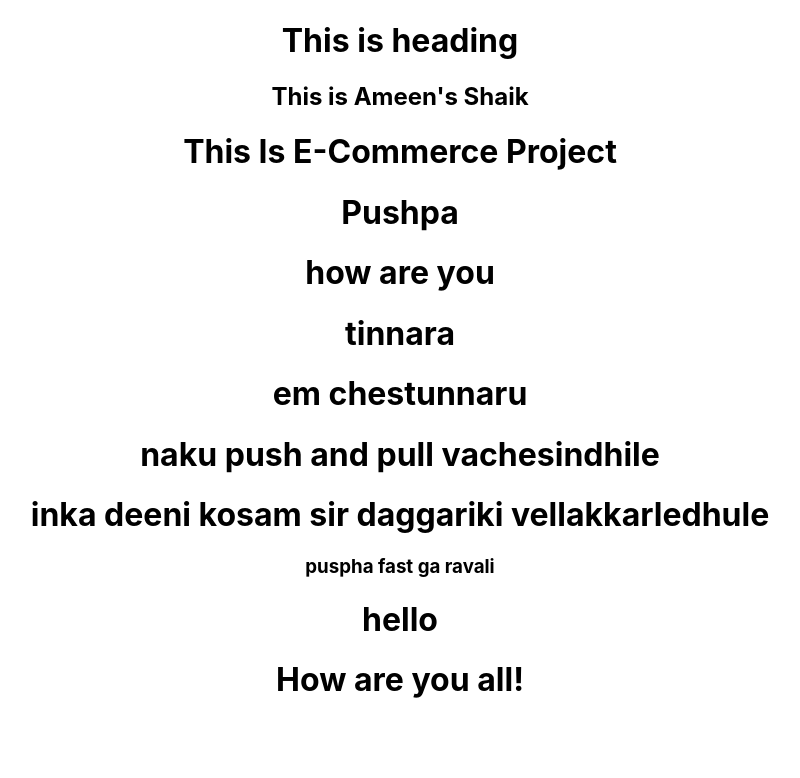
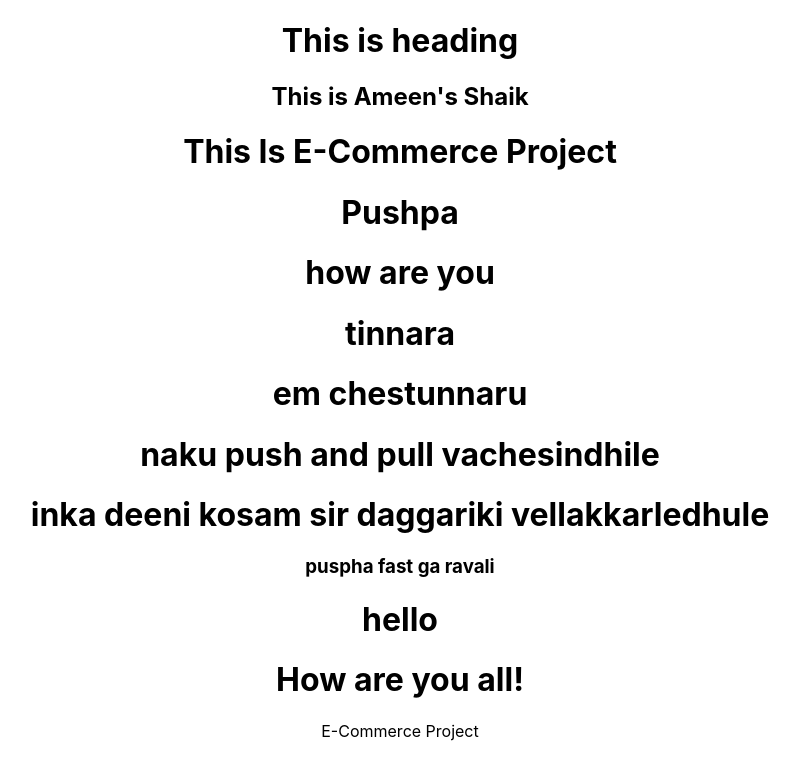
Before and after one commit to Bhavaniviyyapu9/EcommerceProject, a React (Create React App) app in the folder client/: page / in a window 1280 px wide. Shown: the top 778 px of the page, without its empty margins (240-1040 px from the left). Built offline with nearby package versions, Linux system fonts and the light colour scheme.

Commit message:
new changes

```diff
--- a/client/src/App.js
+++ b/client/src/App.js
@@ -16,6 +16,7 @@ function App() {
     <h3>puspha fast ga ravali</h3>
     <h1>hello</h1>
     <h1>How are you all!</h1>
+    <p>E-Commerce Project</p>
     </div>
   );
 }
```
